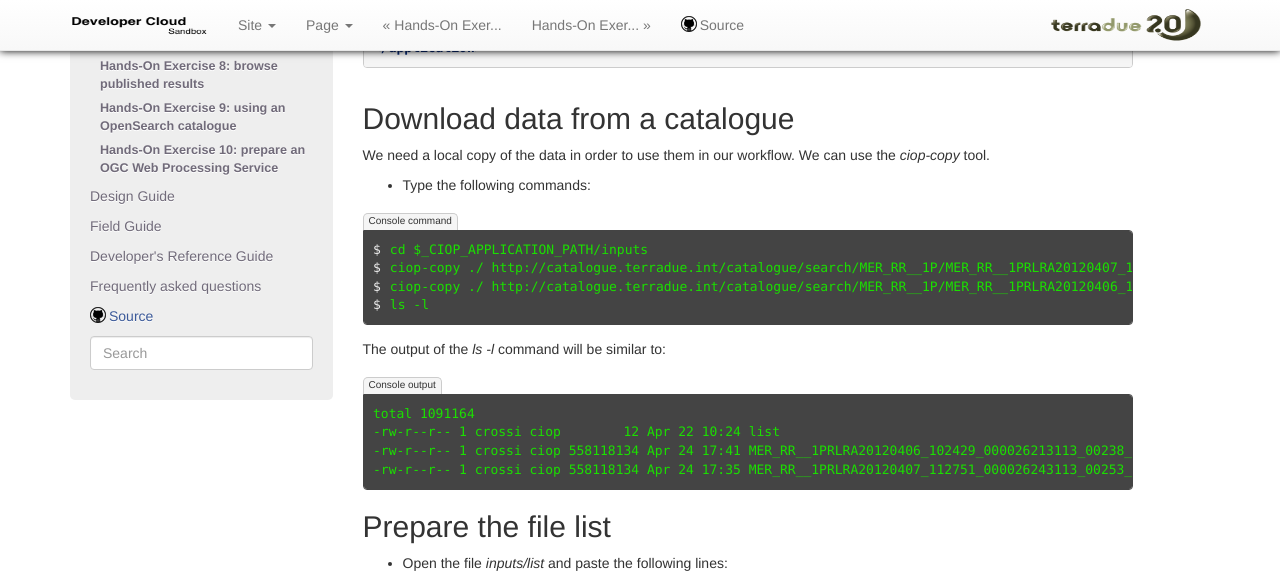
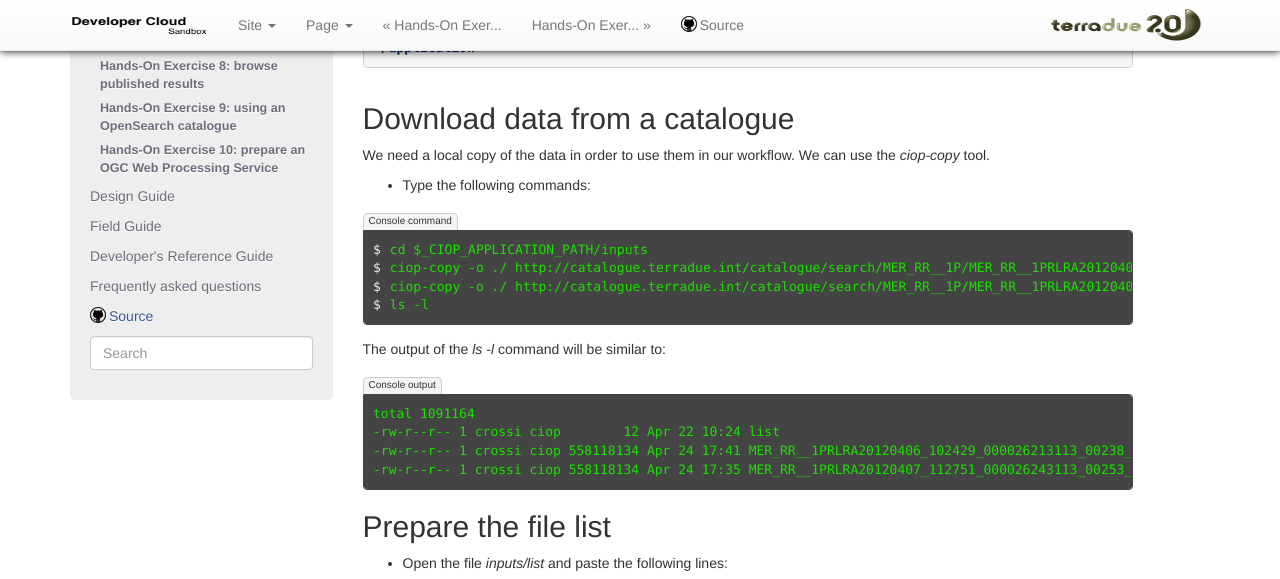
Before and after one commit to Terradue/doc-developer-sandbox, a Sphinx documentation site: the page built from source/developer/stagedata.rst, in a window 1280 px wide and 900 px high, scrolled down 556 px, cut to the strip 0-579 px from the top of the window. Built offline with Sphinx 7.4.7, drawn with Linux system fonts in a browser that asks for light colours.

```diff
--- a/source/developer/stagedata.rst
+++ b/source/developer/stagedata.rst
@@ -26,8 +26,8 @@ We need a local copy of the data in order to use them in our workflow. We can us
 .. code-block:: console
 
   cd $_CIOP_APPLICATION_PATH/inputs
-  ciop-copy ./ http://catalogue.terradue.int/catalogue/search/MER_RR__1P/MER_RR__1PRLRA20120407_112751_000026243113_00253_52853_0364.N1/rdf
-  ciop-copy ./ http://catalogue.terradue.int/catalogue/search/MER_RR__1P/MER_RR__1PRLRA20120406_102429_000026213113_00238_52838_0211.N1/rdf
+  ciop-copy -o ./ http://catalogue.terradue.int/catalogue/search/MER_RR__1P/MER_RR__1PRLRA20120407_112751_000026243113_00253_52853_0364.N1/rdf
+  ciop-copy -o ./ http://catalogue.terradue.int/catalogue/search/MER_RR__1P/MER_RR__1PRLRA20120406_102429_000026213113_00238_52838_0211.N1/rdf
   ls -l
 
 The output of the *ls -l* command will be similar to:
```
